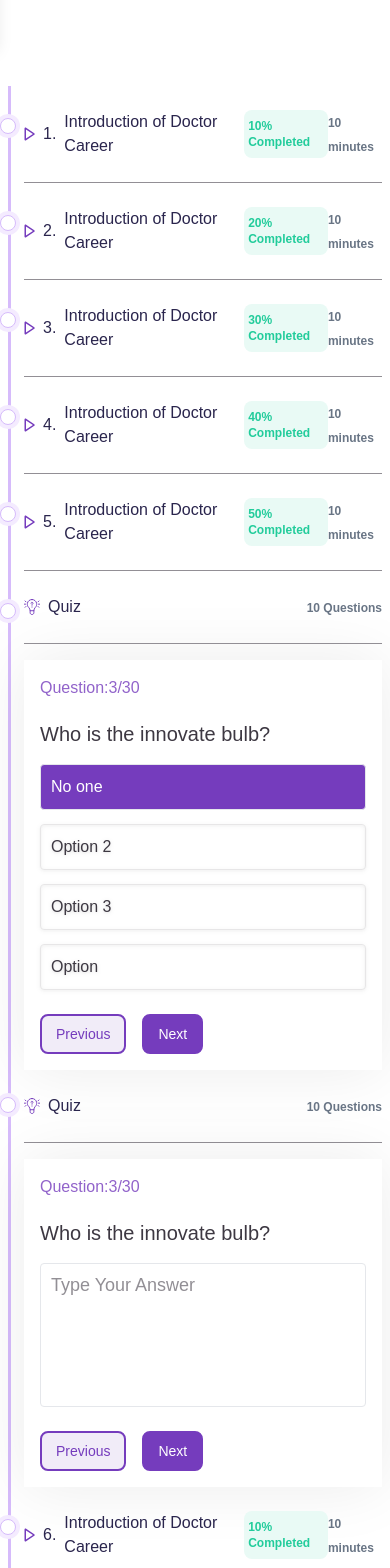
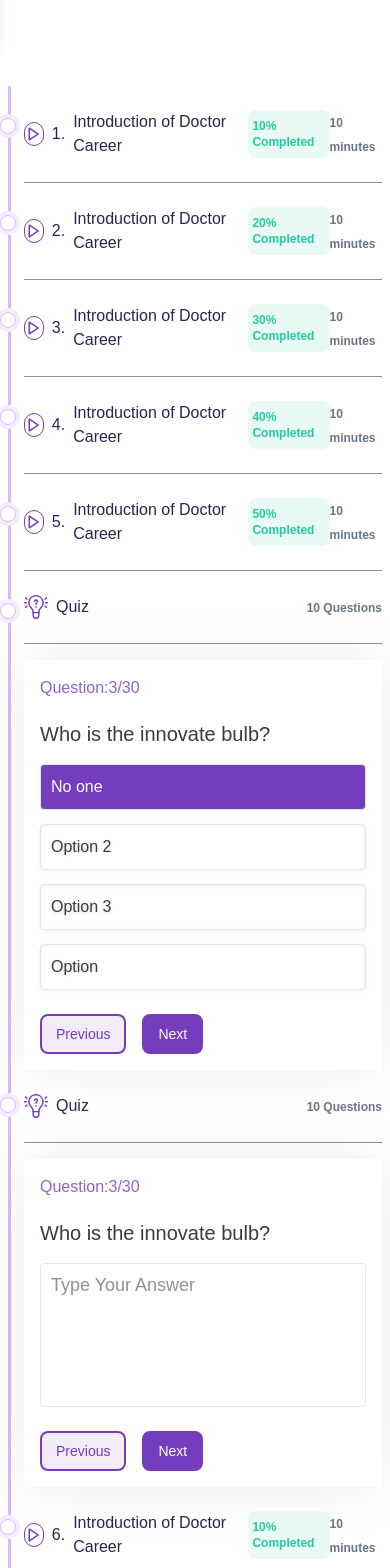
Before and after one commit to waseem2u/education, a Next.js app: page / in a window 390 px wide. Shown: the part 800-2368 px from the top of the page. Built offline with nearby package versions, Linux system fonts and the light colour scheme.

Commit message:
playIconFixed

```diff
--- a/src/component/CareerDoctor.tsx
+++ b/src/component/CareerDoctor.tsx
@@ -14,7 +14,9 @@ const CareerDoctor = () => {
               <div className=" w-full max-w-[1132px] flex justify-between items-center border-b border-natural-grey py-6">
                 <div className=" flex justify-center items-center gap-2 lg:gap-14">
                   <div className="flex justify-center items-center gap-2 ">
-                    <div className="">{x.image}</div>
+                    <div className="w-6 h-6 lg:w-[30px] lg:h-[30px] border border-purple-heart rounded-full flex justify-center items-center">
+                      {x.image}
+                    </div>
 
                     <span className="text-base lg:text-xl font-space-gori font-normal text-nile-blue">
                       {x.count}
@@ -56,8 +58,8 @@ const CareerDoctor = () => {
                     <Image
                       src="/career/careerLamp.svg"
                       alt="career"
-                      width={16}
-                      height={16}
+                      width={24}
+                      height={24}
                     />
                   </div>
 
@@ -95,8 +97,8 @@ const CareerDoctor = () => {
                   <Image
                     src="/career/careerLamp.svg"
                     alt="career"
-                    width={16}
-                    height={16}
+                    width={24}
+                    height={24}
                   />
                 </div>
                 <p className="text-base lg:text-xl font-space-gori font-normal text-nile-blue">
@@ -121,7 +123,9 @@ const CareerDoctor = () => {
               <div className=" w-full max-w-[1132px] flex justify-between items-center border-b border-natural-grey py-6">
                 <div className=" flex justify-center items-center gap-2 lg:gap-14">
                   <div className="flex justify-center items-center gap-2 ">
-                    <div className="">{x.image}</div>
+                    <div className="w-6 h-6 lg:w-[30px] lg:h-[30px] border border-purple-heart rounded-full flex justify-center items-center">
+                      {x.image}
+                    </div>
 
                     <span className="text-base lg:text-xl font-space-gori font-normal text-nile-blue">
                       {x.count}
@@ -221,7 +225,7 @@ const CAREER_PART = [
   {
     id: 2,
     image: <CareerPlay />,
-    count: "6.",
+    count: "7.",
     name: "Introduction of Doctor Career",
     percent: " 10% Completed",
     minute: "10 minutes",
@@ -229,7 +233,7 @@ const CAREER_PART = [
   {
     id: 3,
     image: <CareerPlay />,
-    count: "6.",
+    count: "8.",
     name: "Introduction of Doctor Career",
     percent: " 10% Completed",
     minute: "10 minutes",
```
